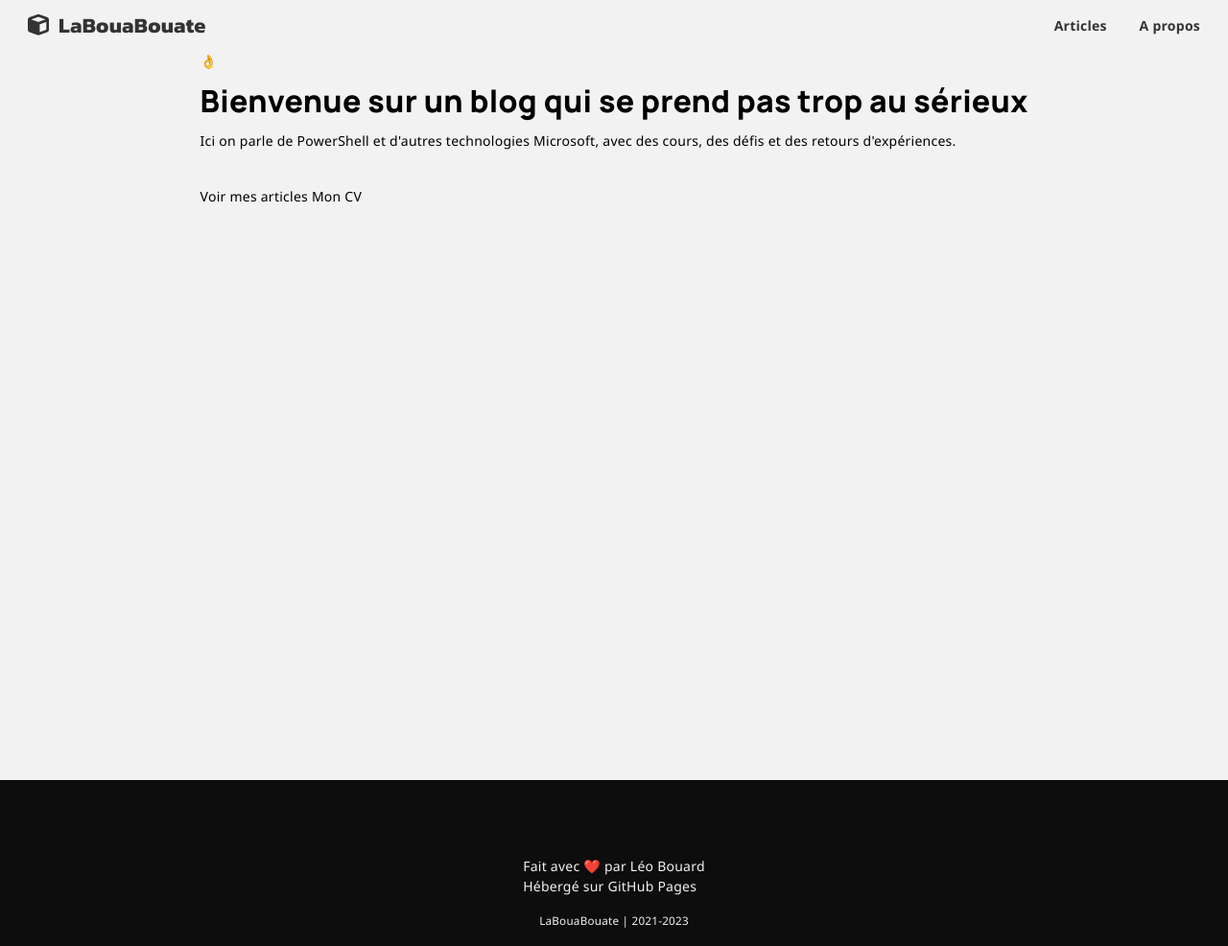
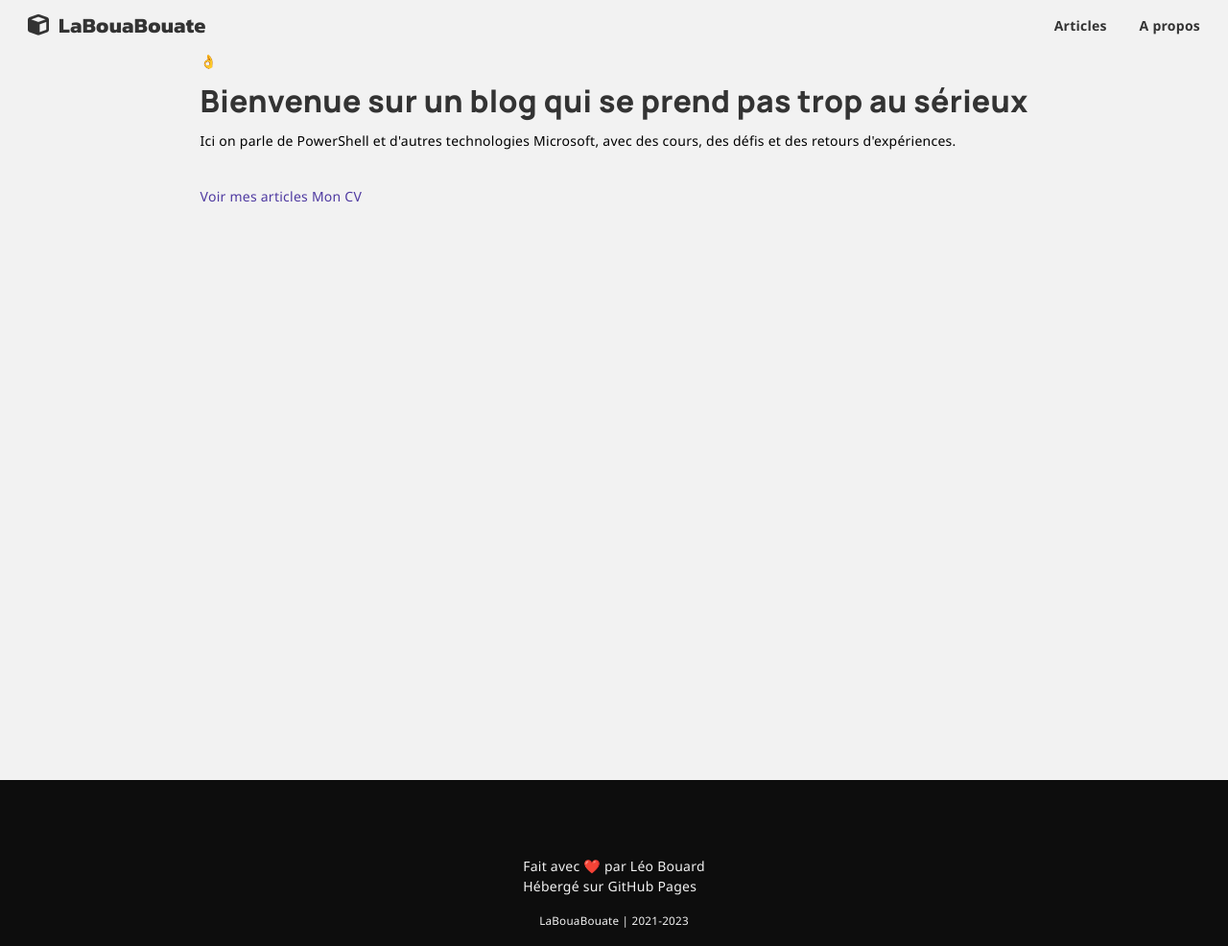
Before and after one commit to leobouard/leobouard.github.io, a Jekyll site: the page built from index.md, in a window 1280 px wide. Shown: the whole page at 96% size. Built offline with Jekyll 4.4.1, drawn with Linux system fonts in a browser that asks for light colours; nearby versions of some CDN libraries; some web fonts are replaced; our own code applies the rules of GitHub Pages for plain Markdown files.

Commit message:
Update style.scss

```diff
--- a/assets/css/style.scss
+++ b/assets/css/style.scss
@@ -1,7 +1,7 @@
 ---
 ---
 
-::root {
+:root {
     --text: #000;
     --title: #333;
     --bodybg: #f2f2f2;
```
